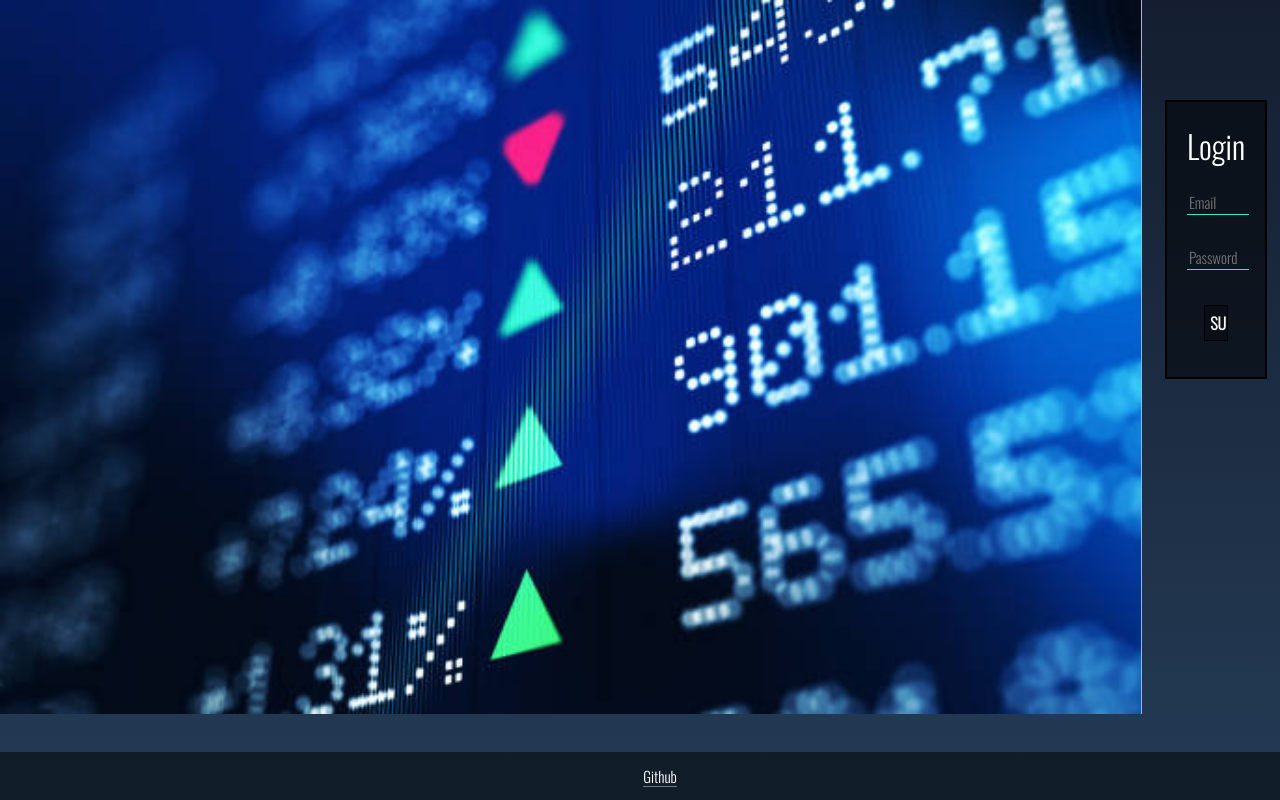
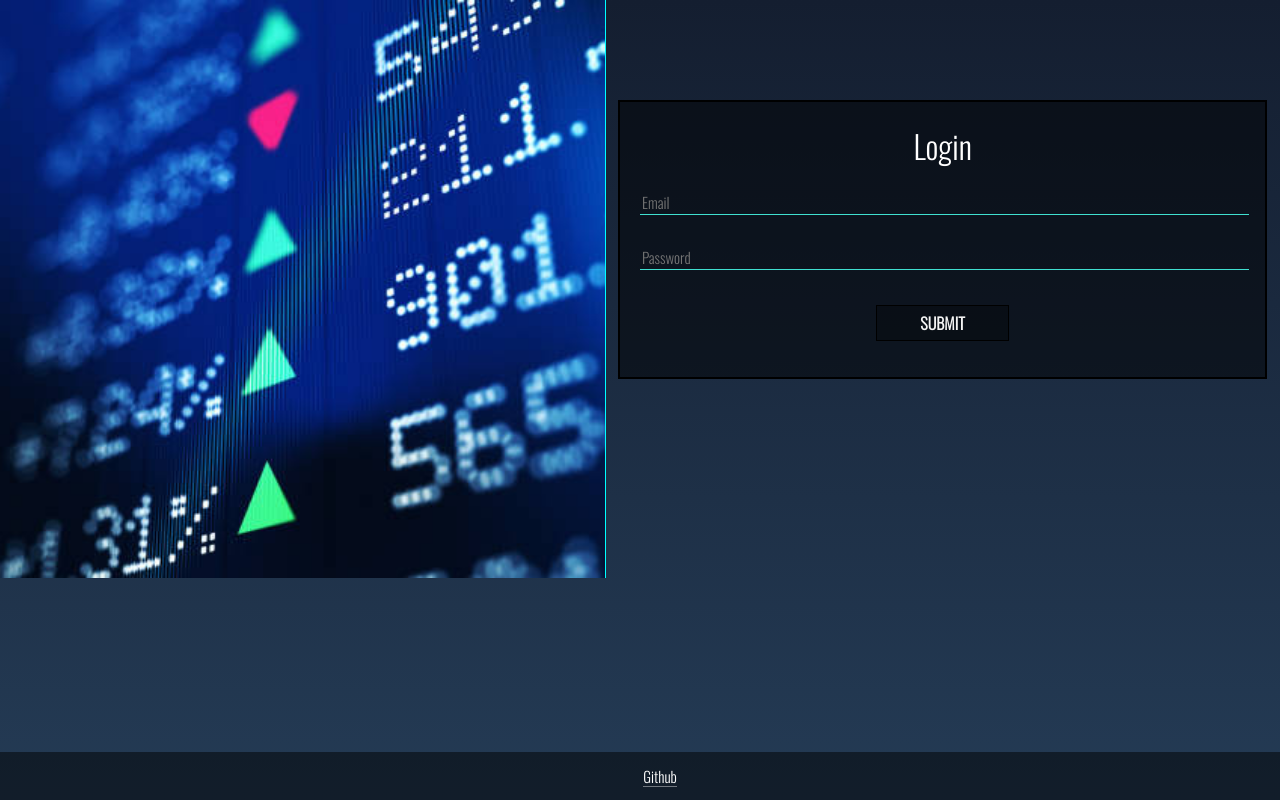
Before and after one commit to cogrod17/mystocks, a React (Create React App) app in the folder client/: page /users/login in a window 1280 px wide. Built offline with nearby package versions, Linux system fonts and the light colour scheme.

Commit message:
forgot this

```diff
--- a/client/src/components/LoginForm.js
+++ b/client/src/components/LoginForm.js
@@ -29,12 +29,13 @@ const LoginForm = ({ getUserInfo }) => {
 
   return (
     <div className="landing-page">
-      <img
-        className="landing-page-img form-img"
-        src={pic}
-        alt={"landingPageImage"}
-      />
-
+      <div className="landing-page-img-container">
+        <img
+          className="landing-page-img form-img"
+          src={pic}
+          alt={"landingPageImage"}
+        />
+      </div>
       <div className="form-container landing">
         <h1>Login</h1>
         <form onSubmit={onSubmit} className="form">
--- a/client/src/components/NewUserForm.js
+++ b/client/src/components/NewUserForm.js
@@ -36,11 +36,13 @@ const NewUserForm = ({ getUserInfo }) => {
 
   return (
     <div className="landing-page">
-      <img
-        className="landing-page-img form-img"
-        src={pic}
-        alt={"landingPageImage"}
-      />
+      <div className="landing-page-img-container">
+        <img
+          className="landing-page-img form-img"
+          src={pic}
+          alt={"landingPageImage"}
+        />
+      </div>
       <div className="form-container landing">
         <h1>Create Profile</h1>
         <form onSubmit={onSubmit} className="form">
--- a/client/src/styles/App.css
+++ b/client/src/styles/App.css
@@ -155,6 +155,7 @@ body {
 .landing-page-img-container {
   flex: 1;
   display: flex;
+  height: 578px;
 }
 
 .landing-page-img {
--- a/client/src/styles/formStyles.css
+++ b/client/src/styles/formStyles.css
@@ -6,11 +6,27 @@ html {
   margin-top: 20px;
   margin-right: auto;
   margin-left: auto;
-  width: 400px;
+  min-width: 400px;
   padding: 20px;
   background: rgba(0, 0, 0, 0.5);
   box-sizing: border-box;
   border: black solid 2px;
+}
+
+.form-img {
+  border-right: cyan solid 1px;
+}
+
+.landing-page-img-container {
+  flex: 1;
+  display: flex;
+  height: 578px;
+}
+
+.landing-page-img {
+  width: 100%;
+  height: 100%;
+  object-fit: cover;
 }
 
 .landing {
@@ -19,11 +35,6 @@ html {
   margin-top: 100px;
   margin-right: 1%;
   margin-left: 1%;
-}
-
-.form-img {
-  border-right: cyan solid 1px;
-  margin-right: 10px;
 }
 
 @media (max-width: 900px) {
```
